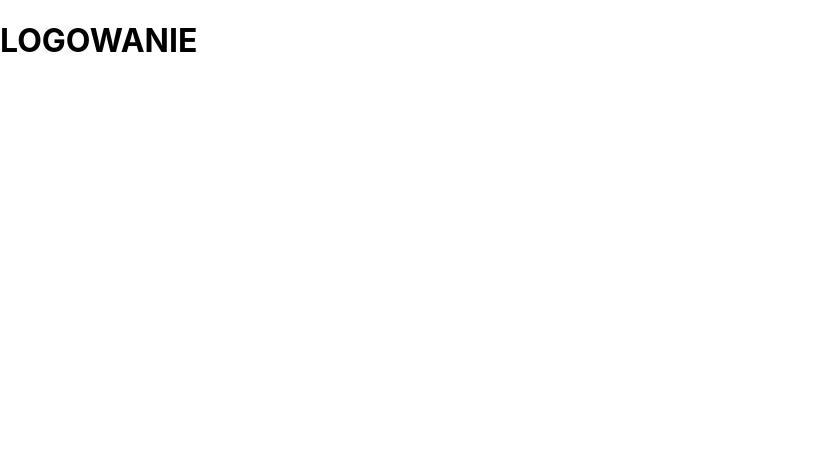
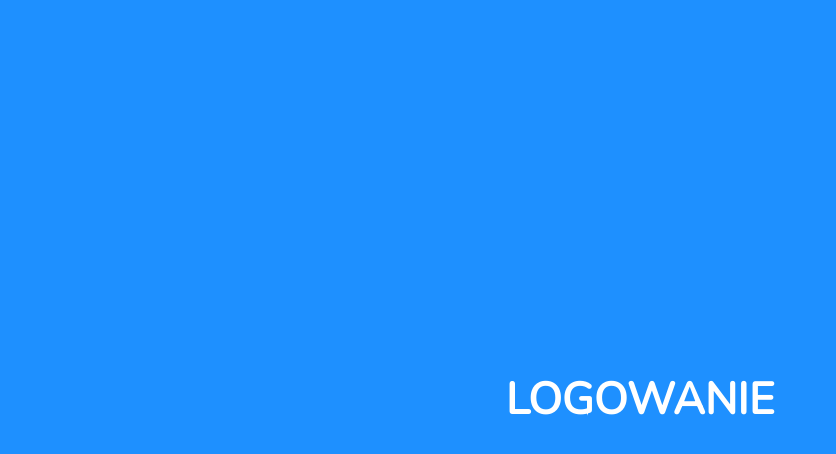
Before and after one commit to mb-dir/react-auth-fe, a React (Create React App) app: page / in a window 1280 px wide. Shown: the top 454 px of the page, without its empty margins (0-836 px from the left). Built offline with nearby package versions, Linux system fonts and the light colour scheme.

Commit message:
Add styles

```diff
--- a/src/index.css
+++ b/src/index.css
@@ -1,13 +1,115 @@
-body {
+@import url('https://fonts.googleapis.com/css2?family=Nunito&display=swap');
+
+* {
   margin: 0;
-  font-family: -apple-system, BlinkMacSystemFont, 'Segoe UI', 'Roboto', 'Oxygen',
-    'Ubuntu', 'Cantarell', 'Fira Sans', 'Droid Sans', 'Helvetica Neue',
-    sans-serif;
-  -webkit-font-smoothing: antialiased;
-  -moz-osx-font-smoothing: grayscale;
+  padding: 0;
+  box-sizing: border-box;
 }
 
-code {
-  font-family: source-code-pro, Menlo, Monaco, Consolas, 'Courier New',
-    monospace;
+html {
+  font-family: 'Nunito', sans-serif;
+  font-size: 22px;
+  color: #fff;
 }
+
+body {
+  min-height: 100vh;
+  background-color: dodgerblue;
+}
+
+.App {
+  display: flex;
+  flex-direction: column;
+  justify-content: center;
+  align-items: center;
+  min-height: 100vh;
+  padding: 1rem 0.5rem;
+}
+
+section {
+  width: 100%;
+  max-width: 420px;
+  min-height: 400px;
+  display: flex;
+  flex-direction: column;
+  justify-content: flex-start;
+  padding: 1rem;
+  background-color: rgba(0, 0, 0, 0.4);
+}
+
+form {
+  display: flex;
+  flex-direction: column;
+  justify-content: space-evenly;
+  flex-grow: 1;
+  padding-bottom: 1rem;
+}
+
+a,
+a:visited {
+  color: #fff;
+}
+
+input[type="text"],
+input[type="password"],
+button,
+textarea {
+  font-family: 'Nunito', sans-serif;
+  font-size: 22px;
+  padding: 0.25rem;
+  border-radius: 0.5rem;
+}
+
+label,
+button {
+  margin-top: 1rem;
+}
+
+button {
+  padding: 0.5rem;
+}
+
+.instructions {
+  font-size: 0.75rem;
+  border-radius: 0.5rem;
+  background: #000;
+  color: #fff;
+  padding: 0.25rem;
+  position: relative;
+  bottom: -10px;
+}
+
+.instructions > svg {
+  margin-right: 0.25rem;
+}
+
+.offscreen {
+  position: absolute;
+  left: -9999px;
+}
+
+.hide {
+  display: none;
+}
+
+.valid {
+  color: limegreen;
+  margin-left: 0.25rem;
+}
+
+.invalid {
+  color: red;
+  margin-left: 0.25rem;
+}
+
+.errmsg {
+  background-color: lightpink;
+  color: firebrick;
+  font-weight: bold;
+  padding: 0.5rem;
+  margin-bottom: 0.5rem;
+}
+
+.line {
+  display: inline-block;
+}
```
